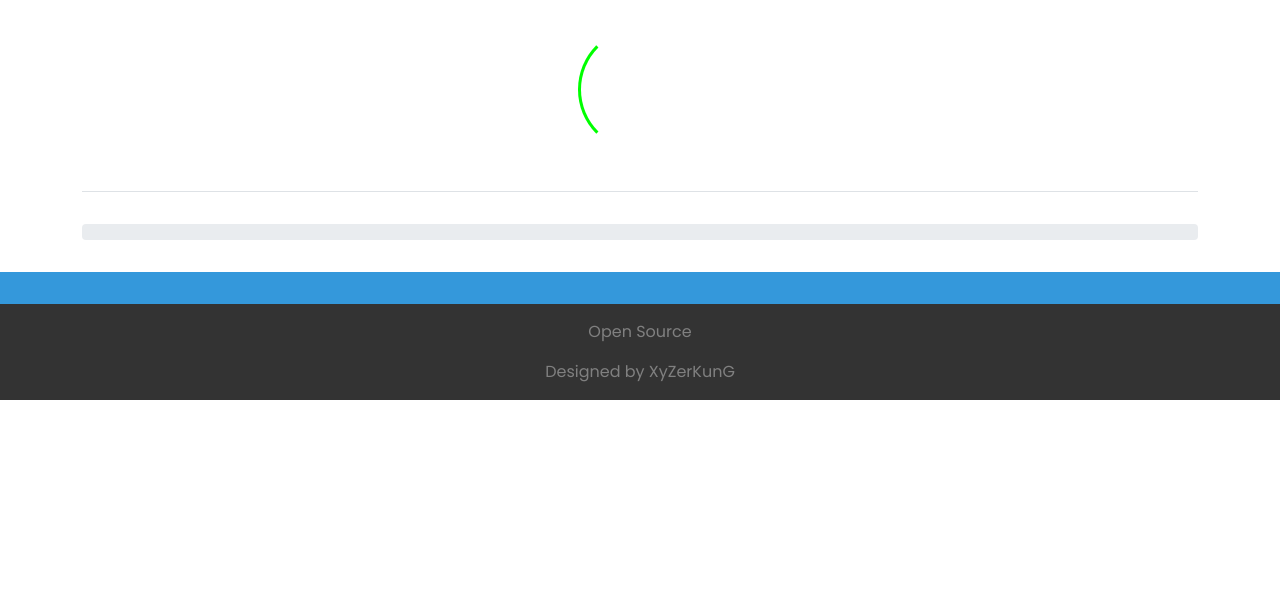
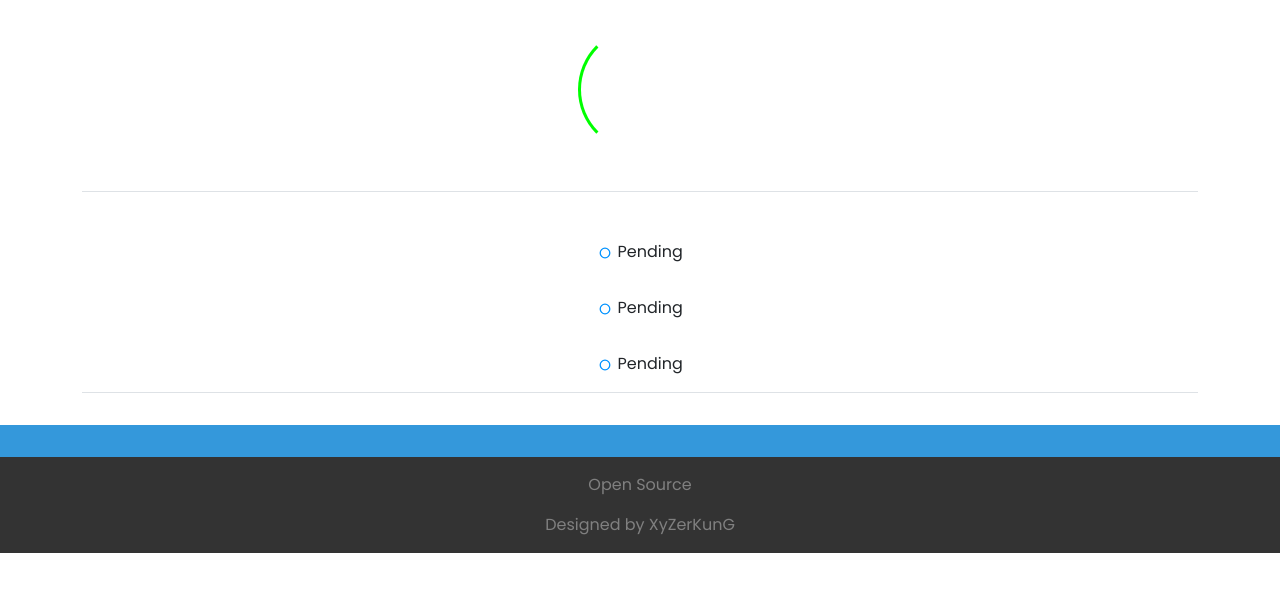
Before and after one commit to OpenSource-XyZerKunG/Minecraft-ServerTool, an Electron app: page build/final.html in a window 1280 px wide. Shown: the part 86-678 px from the top of the page. Drawn offline with Linux system fonts and the light colour scheme; no server answers.

Commit message:
rebuild html and css final status

```diff
--- a/build/css/final.css
+++ b/build/css/final.css
@@ -63,3 +63,11 @@ html, body {
       opacity: 1;
     }
 }
+
+.statusbox {
+  width: 100%;
+  display: flex;
+  justify-content: center;
+  align-items: center;
+  flex-direction: column;
+}
--- a/build/final.html
+++ b/build/final.html
@@ -35,20 +35,39 @@
   <div class="webundrag">
     <div class="container">
       <div class="top"></div>
+
       <center>
         <label id="loop">
         <div id="check-icon"></div>
       </center>
+
       <div class="top"></div>
+
       <div class="border-bottom"></div>
+
       <div class="top"></div>
-      <center>
-        <strong id="status-bar"></strong>
-      </center>
-      <div class="top"></div>
-      <div class="progress">
-        <div class="progress-bar" role="progressbar" style="width: 0%;" aria-valuemin="0" aria-valuemax="100" id="progressbar"></div>
+
+      <div class="statusbox">
+        <div style="display: inline-block;margin: 1rem;">
+          <img src="img/svg/spin.svg" id="img0" width="16" height="16">
+          <label id="label0">Pending</label>
         </div>
+        <div style="display: inline-block;margin: 1rem;">
+          <img src="img/svg/spin.svg" id="img1" width="16" height="16">
+          <label id="label1">Pending</label>
+        </div>
+        <div style="display: inline-block;margin: 1rem;">
+          <img src="img/svg/spin.svg" id="img2" width="16" height="16">
+          <label id="label2">Pending</label>
+        </div>
+        <div style="display: none;margin: 1rem;" id="specialbox">
+          <img src="img/svg/spin.svg" id="img3" width="16" height="16">
+          <label id="label3">Pending</label>
+        </div>
+      </div>
+
+      <div class="border-bottom"></div>
+
       <div class="top"></div>
     </div>
   </div>
```
Lines whose indentation alone changed are shown as unchanged.
